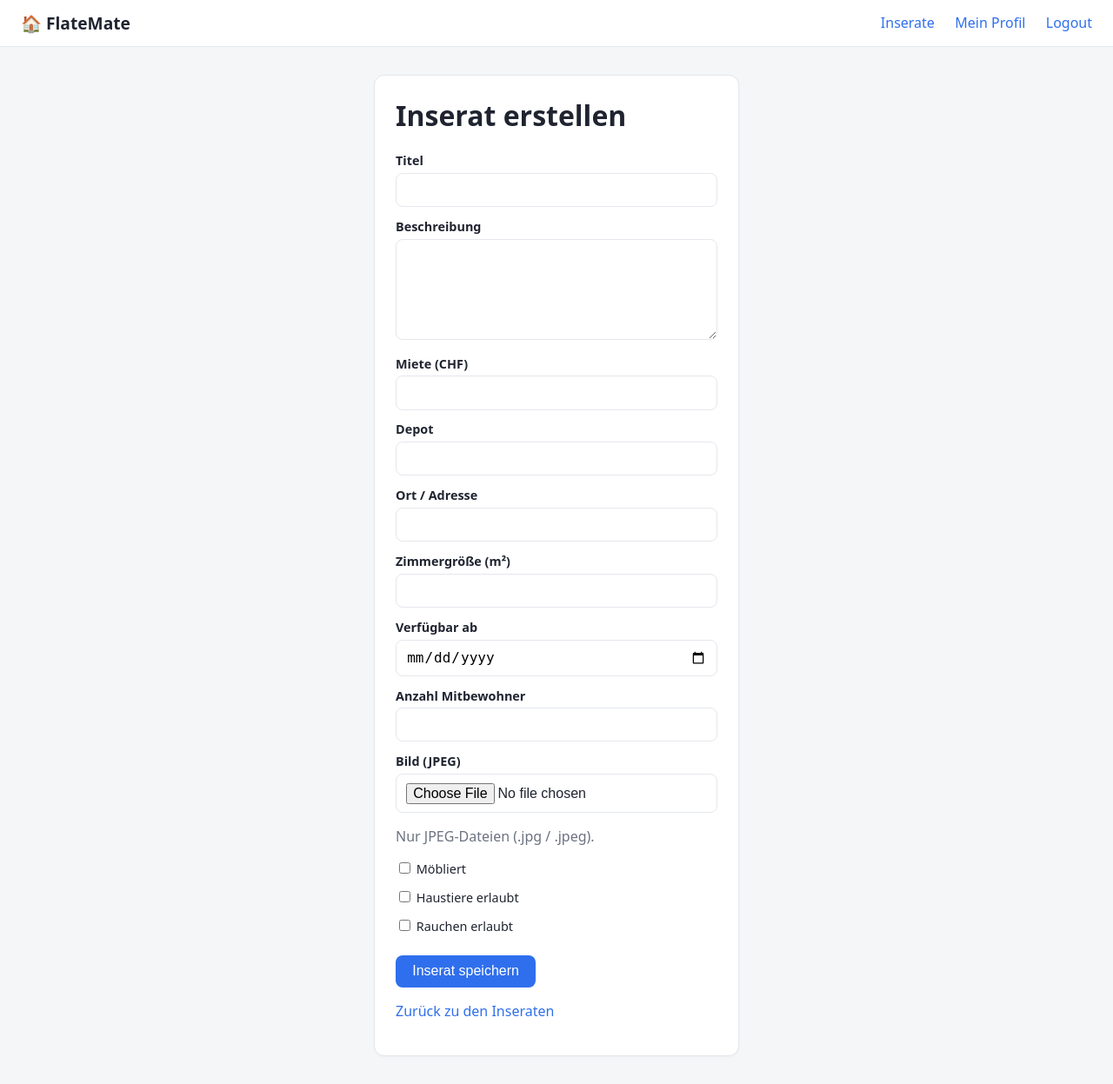
After one commit to Skormer/WebDev-Project, a Flask app: page /listings/new in a window 1280 px wide. The commit adds this page. Shown: the whole page at 87% size. Run offline with Flask 3, Linux system fonts and the light colour scheme; the visitor is signed in with stand-in values (Sample User, id 1); some libraries are stand-ins or nearby versions.

Commit message:
edited new listings and style

```diff
--- a/app/forms.py
+++ b/app/forms.py
@@ -51,5 +51,5 @@ class ListingForm(FlaskForm):
     pets_allowed = BooleanField("Haustiere erlaubt")
     smoking_allowed = BooleanField("Rauchen erlaubt")
     flatmates = IntegerField("Anzahl Mitbewohner")
-    photo_url = StringField("Foto-URL", validators=[Length(max=500)])
+    foto = FileField("Bild (JPEG)", validators=[FileAllowed(["jpg", "jpeg"], "Nur JPEG-Bilder erlaubt.")])
     submit = SubmitField("Inserat speichern")
--- a/app/models.py
+++ b/app/models.py
@@ -67,4 +67,4 @@ class Listing(db.Model):
 def load_user(user_id):
     return db.session.get(User, int(user_id))
 
-# Weitere Tabellen (Listing, Message, ...) folgen in späteren Schritten – siehe BUILD_PLAN.md.
+# Weitere Tabellen (Message, Favorite, Application, ...) folgen in späteren Schritten.
--- a/app/routes/listings.py
+++ b/app/routes/listings.py
@@ -1,9 +1,17 @@
-from flask import Blueprint, render_template
+import os
+from uuid import uuid4
+
+from flask import Blueprint, flash, redirect, render_template, url_for
 from flask_login import current_user, login_required
+from werkzeug.utils import secure_filename
 
+from ..extensions import db
+from ..forms import ListingForm
 from ..models import Listing
 
 listings_bp = Blueprint("listings", __name__, url_prefix="/listings")
+
+UPLOAD_FOLDER = os.path.abspath(os.path.join(os.path.dirname(__file__), "..", "static", "uploads", "listings"))
 
 
 @listings_bp.route("/")
@@ -13,6 +21,45 @@ def index():
     return render_template("listings/index.html", listings=listings)
 
 
+@listings_bp.route("/new", methods=["GET", "POST"])
+@login_required
+def new():
+    form = ListingForm()
+    if form.validate_on_submit():
+        photo_url = None
+        uploaded_file = form.foto.data
+        if uploaded_file and uploaded_file.filename:
+            os.makedirs(UPLOAD_FOLDER, exist_ok=True)
+            original_name = secure_filename(uploaded_file.filename)
+            _, extension = os.path.splitext(original_name)
+            filename = f"{uuid4().hex}{extension.lower()}"
+            file_path = os.path.join(UPLOAD_FOLDER, filename)
+            uploaded_file.save(file_path)
+            photo_url = url_for("static", filename=f"uploads/listings/{filename}")
+
+        listing = Listing(
+            owner=current_user,
+            title=form.title.data.strip(),
+            description=form.description.data.strip(),
+            rent=form.rent.data,
+            deposit=form.deposit.data,
+            location=form.location.data.strip(),
+            room_size=form.room_size.data,
+            available_from=form.available_from.data,
+            furnished=form.furnished.data,
+            pets_allowed=form.pets_allowed.data,
+            smoking_allowed=form.smoking_allowed.data,
+            flatmates=form.flatmates.data,
+            photo_url=photo_url,
+        )
+        db.session.add(listing)
+        db.session.commit()
+        flash("Inserat erstellt.", "success")
+        return redirect(url_for("listings.detail", listing_id=listing.id))
+
+    return render_template("listings/new.html", form=form)
+
+
 @listings_bp.route("/<int:listing_id>")
 @login_required
 def detail(listing_id):
--- a/app/static/css/style.css
+++ b/app/static/css/style.css
@@ -29,6 +29,7 @@ a:hover { text-decoration: underline; }
   border-bottom: 1px solid var(--border);
 }
 .brand { font-weight: 700; font-size: 1.2rem; text-decoration: none; color: var(--text); }
+a.brand:hover { text-decoration: none; }
 .navbar nav a { margin-left: 1.2rem; text-decoration: none; color: var(--primary); }
 
 .container { max-width: 760px; margin: 2rem auto; padding: 0 1rem; }
@@ -54,6 +55,7 @@ label { display: block; margin: 0.8rem 0 0.3rem; font-weight: 600; font-size: 0.
   font-size: 1rem;
 }
 .btn {
+  display: inline-block;
   display: inline-block;
   margin-top: 1.2rem;
   padding: 0.6rem 1.2rem;
@@ -162,6 +164,12 @@ label { display: block; margin: 0.8rem 0 0.3rem; font-weight: 600; font-size: 0.
 .listing-details { margin-top: 1rem; }
 .owner-card h2 { margin: 0; }
 .back-link { margin-top: 1rem; }
+.checkbox-group {
+  margin-top: 1rem;
+}
+.checkbox-group label {
+  font-weight: 500;
+}
 
 @media (max-width: 800px) {
   .listing-detail-layout {
--- a/app/templates/listings/index.html
+++ b/app/templates/listings/index.html
@@ -8,6 +8,7 @@
     <h1>Inserate</h1>
     <p class="muted">Alle aktuell gespeicherten Rooms / Apartments.</p>
   </div>
+  <a class="btn btn-primary" href="{{ url_for('listings.new') }}">Neues Inserat</a>
 </div>
 
 {% if listings %}
@@ -27,6 +28,7 @@
 {% else %}
   <div class="card">
     <p>Noch keine Inserate vorhanden. Leg das erste an.</p>
+    <a class="btn btn-primary" href="{{ url_for('listings.new') }}">Inserat erstellen</a>
   </div>
 {% endif %}
 {% endblock %}
--- /dev/null
+++ b/app/templates/listings/new.html
@@ -0,0 +1,53 @@
+{% extends "base.html" %}
+{% block title %}Inserat erstellen · FlateMate{% endblock %}
+
+{% block content %}
+<div class="card form-card">
+  <h1>Inserat erstellen</h1>
+  <form method="post" enctype="multipart/form-data" novalidate>
+    {{ form.hidden_tag() }}
+
+    <label>{{ form.title.label }}</label>
+    {{ form.title(class="input") }}
+    {% for e in form.title.errors %}<span class="field-error">{{ e }}</span>{% endfor %}
+
+    <label>{{ form.description.label }}</label>
+    {{ form.description(class="input", rows="5") }}
+    {% for e in form.description.errors %}<span class="field-error">{{ e }}</span>{% endfor %}
+
+    <label>{{ form.rent.label }}</label>
+    {{ form.rent(class="input") }}
+    {% for e in form.rent.errors %}<span class="field-error">{{ e }}</span>{% endfor %}
+
+    <label>{{ form.deposit.label }}</label>
+    {{ form.deposit(class="input") }}
+
+    <label>{{ form.location.label }}</label>
+    {{ form.location(class="input") }}
+    {% for e in form.location.errors %}<span class="field-error">{{ e }}</span>{% endfor %}
+
+    <label>{{ form.room_size.label }}</label>
+    {{ form.room_size(class="input") }}
+
+    <label>{{ form.available_from.label }}</label>
+    {{ form.available_from(class="input", type="date") }}
+
+    <label>{{ form.flatmates.label }}</label>
+    {{ form.flatmates(class="input") }}
+
+    <label>{{ form.foto.label }}</label>
+    {{ form.foto(class="input", accept="image/jpeg") }}
+    {% for e in form.foto.errors %}<span class="field-error">{{ e }}</span>{% endfor %}
+    <p class="muted">Nur JPEG-Dateien (.jpg / .jpeg).</p>
+
+    <div class="checkbox-group">
+      <label>{{ form.furnished() }} {{ form.furnished.label.text }}</label>
+      <label>{{ form.pets_allowed() }} {{ form.pets_allowed.label.text }}</label>
+      <label>{{ form.smoking_allowed() }} {{ form.smoking_allowed.label.text }}</label>
+    </div>
+
+    {{ form.submit(class="btn btn-primary") }}
+  </form>
+  <p class="muted"><a href="{{ url_for('listings.index') }}">Zurück zu den Inseraten</a></p>
+</div>
+{% endblock %}
```
Also changed, not shown: README.md, changelog.md.
